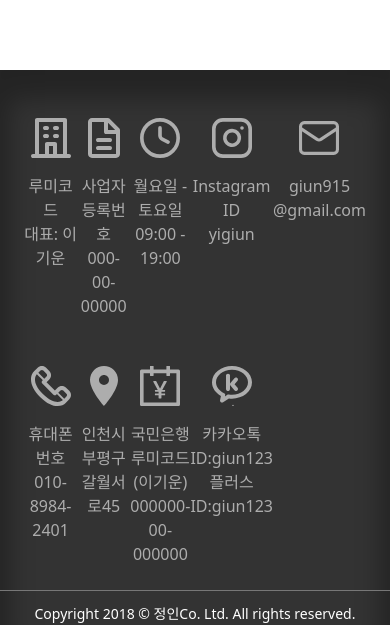
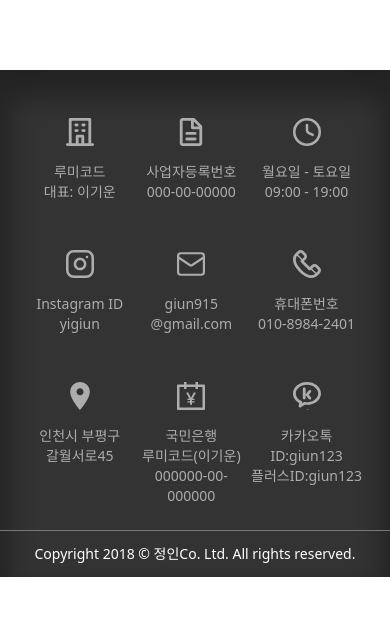
Before and after one commit to giun915/jungin, a Vue app: page / in a window 390 px wide. Shown: the part 3089-3714 px from the top of the page. After the commit the page ends 3666 px from the top, so only its background shows below. Built offline with nearby package versions, Linux system fonts and the light colour scheme; a web font is replaced by a local one.

Commit message:
feat: add responsive layout footer

```diff
--- a/src/components/layout/AppFooter.vue
+++ b/src/components/layout/AppFooter.vue
@@ -47,6 +47,8 @@ import { footerContactList } from '@/constants/layout/footerData'
     color: #adadad;
     text-align: center;
     gap: 1rem;
+    padding: 0 0.25rem;
+    word-break: keep-all;
 }
 
 svg {
@@ -66,4 +68,19 @@ svg {
     border-top: 1px solid #777;
     color: #fff;
 }
+
+@media (max-width: 768px) {
+    .info_list {
+            grid-template-columns: repeat(3, 1fr);
+    }
+
+    svg {
+        width: 1.75rem;
+        height: 1.75rem;
+    }
+    .txt {
+        font-size: 0.875rem;
+        line-height: 1.25rem;
+    }
+}
 </style>
```
